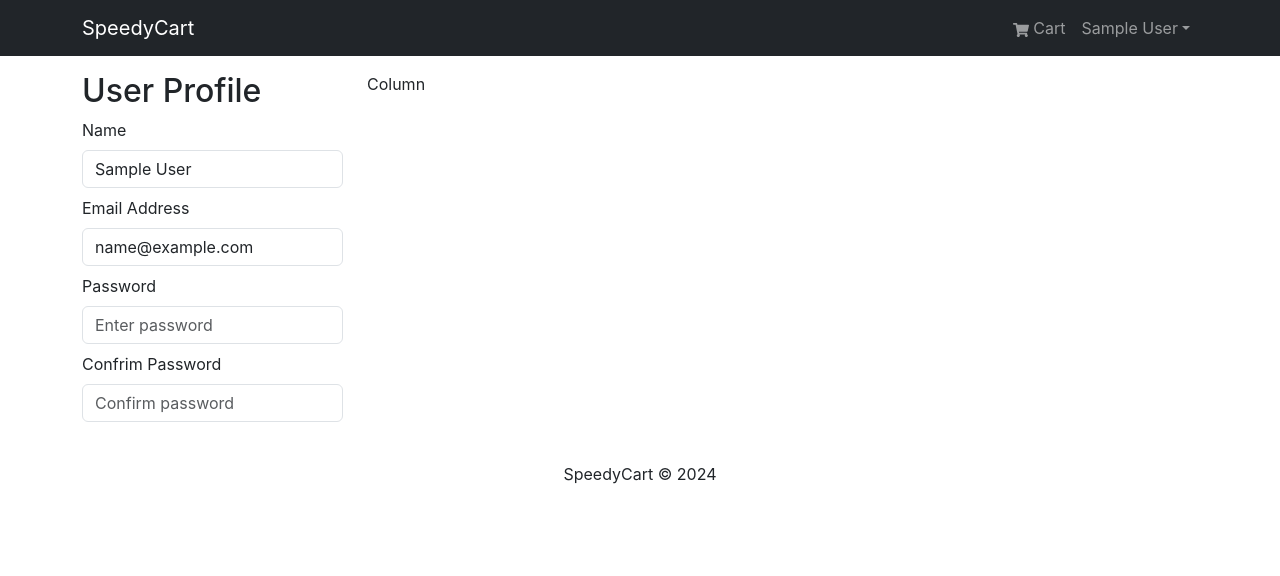
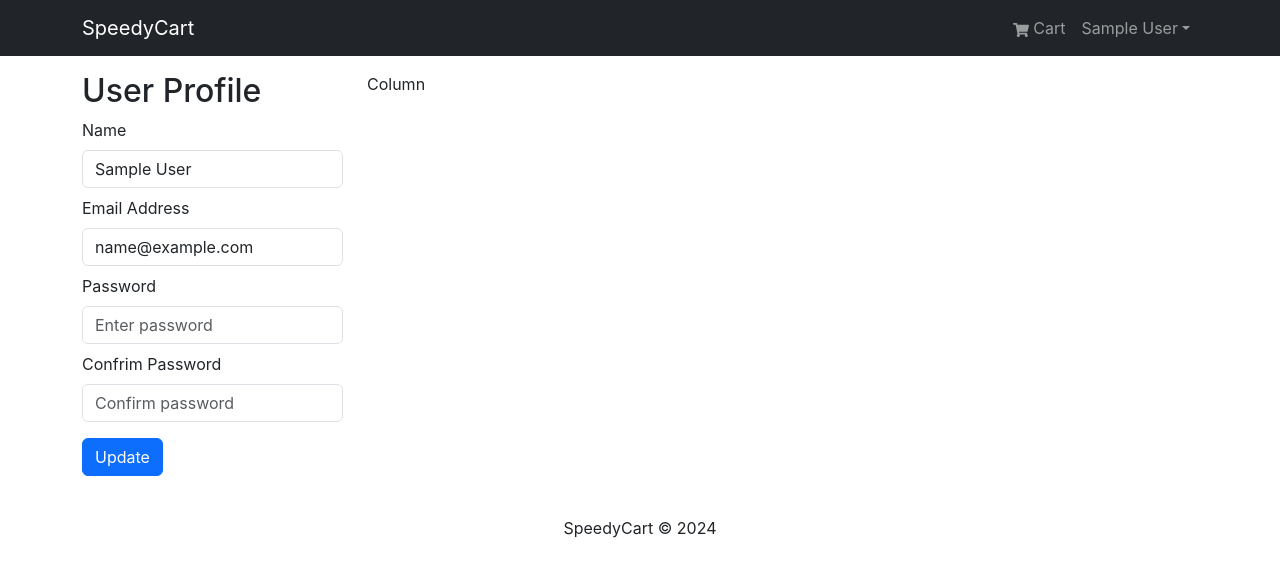
Before and after one commit to csabatoth627/speedycart-frontend, a React (Create React App) app: page /profile in a window 1280 px wide. Shown: the top 576 px of the page. Built offline with nearby package versions, Linux system fonts and the light colour scheme; sample sign-in values are in the browser's storage.

Commit message:
feat:add update button  (ProfileScreen.jsx)

```diff
--- a/src/screens/ProfileScreen.jsx
+++ b/src/screens/ProfileScreen.jsx
@@ -1,6 +1,6 @@
 import React, { useEffect, useState } from "react";
 import { useSelector, useDispatch } from "react-redux";
-import { Row, Col, Form } from "react-bootstrap";
+import { Row, Col, Form, Button } from "react-bootstrap";
 
 const ProfileScreen = () => {
   const [name, setName] = useState("");
@@ -69,7 +69,7 @@ const ProfileScreen = () => {
               onChange={(e) => setConfirmPassword(e.target.value)}
             />
           </Form.Group>
-
+          <Button type="submit" variant="primary" className="my-2">Update</Button>
 
         </Form>
       </Col>
```
